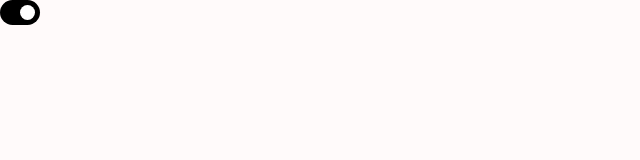
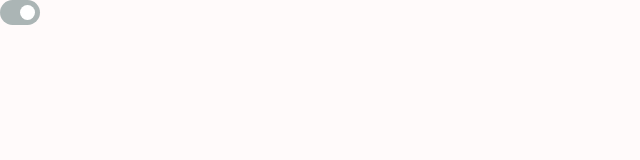
Before and after one commit to cyber-lama/quiz, a Next.js app in the folder frontend/: page /auth in a window 1280 px wide. Shown: the top 160 px of the page, without its empty margins (0-640 px from the left). Built offline with nearby package versions, Linux system fonts and the light colour scheme.

Commit message:
оптимизация package json

```diff
--- a/frontend/components/toggle/Toggle.module.scss
+++ b/frontend/components/toggle/Toggle.module.scss
@@ -1,7 +1,9 @@
+@use "../../styles/global/variables" as v;
+
 .switch {
      width: 40px;
      height: 25px;
-     background-color: black;
+     background: rgba(v.$main-background-dark, 0.4);
      display: flex;
      justify-content: flex-start;
      border-radius: 50px;
@@ -9,6 +11,9 @@
      cursor: pointer;
   &__on {
      justify-content: flex-end;
+   }
+   &__dark{
+     background: rgba(v.$main-background-light, 0.4);
    }
 }
 
--- a/frontend/components/toggle/Toggle.tsx
+++ b/frontend/components/toggle/Toggle.tsx
@@ -1,17 +1,24 @@
 import { motion } from "framer-motion";
-import React, {useState} from "react";
+import React, {memo, useContext, useEffect, useState} from "react";
 import {ToggleProps} from "./Toggle.props";
 import styles from "./Toggle.module.scss";
 import cn from "classnames";
+import {ThemeContext} from "../../contexts/theme.context";
+import {isLightTheme} from "../../helpers/theme.helper";
 
-export const Toggle = ({active = false, onClick, ...props}: ToggleProps) => {
+export const Toggle = memo(({active = false, onClick, ...props}: ToggleProps) => {
+
+    const {theme} = useContext(ThemeContext)
+
+    const [isOn, setIsOn] = useState(active);
+    useEffect(() => setIsOn(active), [active]);
+
     const spring = {
         type: "spring",
         stiffness: 700,
-        damping: 30
+        damping: 30,
     };
 
-    const [isOn, setIsOn] = useState(active);
     const toggleSwitch = () => {
         if(onClick) onClick();
         setIsOn(!isOn);
@@ -19,9 +26,10 @@ export const Toggle = ({active = false, onClick, ...props}: ToggleProps) => {
 
     return (
         <div className={cn(styles.switch, {
-            [styles.switch__on]: isOn
+            [styles.switch__on]: isOn,
+            [styles.switch__dark]: !isLightTheme(theme),
         })} onClick={toggleSwitch} {...props}>
             <motion.div className={styles.handle} layout transition={spring} />
         </div>
     );
-};
+});
--- a/frontend/contexts/theme.context.tsx
+++ b/frontend/contexts/theme.context.tsx
@@ -1,4 +1,4 @@
-import {createContext, PropsWithChildren, useEffect, useLayoutEffect, useState} from 'react';
+import {createContext, PropsWithChildren, useEffect, useState} from 'react';
 import {ThemeProvider} from "@emotion/react";
 import {getLocalStorage, setLocalStorage} from "../helpers/localstorage.helper";
 
--- a/frontend/helpers/theme.helper.ts
+++ b/frontend/helpers/theme.helper.ts
@@ -0,0 +1,3 @@
+import {ITheme} from "../contexts/theme.context";
+
+export const isLightTheme = (theme: ITheme) => theme === 'light';
--- a/frontend/pages/_app.tsx
+++ b/frontend/pages/_app.tsx
@@ -7,18 +7,16 @@ import {WithThemeLayout} from "../layouts/themeLayout/ThemeLayout";
 import {ThemeContext} from "../contexts/theme.context";
 import Head from "next/head";
 import cn from "classnames";
+import {css, useTheme} from "@emotion/react";
 
 function MyApp({ Component, pageProps }: AppProps):JSX.Element {
-  const {theme} = useContext(ThemeContext);
-
+    const themes = useTheme()
+    console.log(themes)
   return <>
       <Head>
           <title>Онлайн тестирование</title>
       </Head>
-      <div className={cn(styles.wrapper, {
-          [styles.wrapper__light]: theme === 'light',
-          [styles.wrapper__dark]: theme === 'dark'
-      })}>
+      <div style={{background: themes.colors.background}} className={cn(styles.wrapper)}>
         <Component  {...pageProps} />
       </div>
 
--- a/frontend/pages/auth.tsx
+++ b/frontend/pages/auth.tsx
@@ -1,11 +1,12 @@
 import React, {useContext} from "react";
 import {ThemeContext} from "../contexts/theme.context";
 import {Toggle} from "../components";
+import {isLightTheme} from "../helpers/theme.helper";
 
 const Auth = ():JSX.Element => {
     const {theme, setTheme} = useContext(ThemeContext);
     return (
-        <Toggle active={theme === 'light'} onClick={() => setTheme && setTheme()}/>
+        <Toggle active={isLightTheme(theme)} onClick={() => setTheme && setTheme()}/>
     );
 };
 
--- a/frontend/styles/global/_colors.scss
+++ b/frontend/styles/global/_colors.scss
@@ -1,8 +1,8 @@
 // background colors
 // dark
-$main-background-dark: #778899
+$main-background-dark: #2F4F4F;
 // light
-$main-background-light: #FFFAFA
+$main-background-light: #FFFAFA;
 
-$white: #FFFFFF
-$black: #3B434E
+$white: #FFFFFF;
+$black: #3B434E;
--- a/frontend/styles/global/variables.scss
+++ b/frontend/styles/global/variables.scss
@@ -1,3 +1,4 @@
 @forward "./_animation";
 @forward "./_breakpoints";
 @forward "./_typography";
+@forward "./_colors";
```
Also changed, not shown: frontend/package.json (+4 -6 lines), 2 other files (tests, documents, lock files or other folders).
